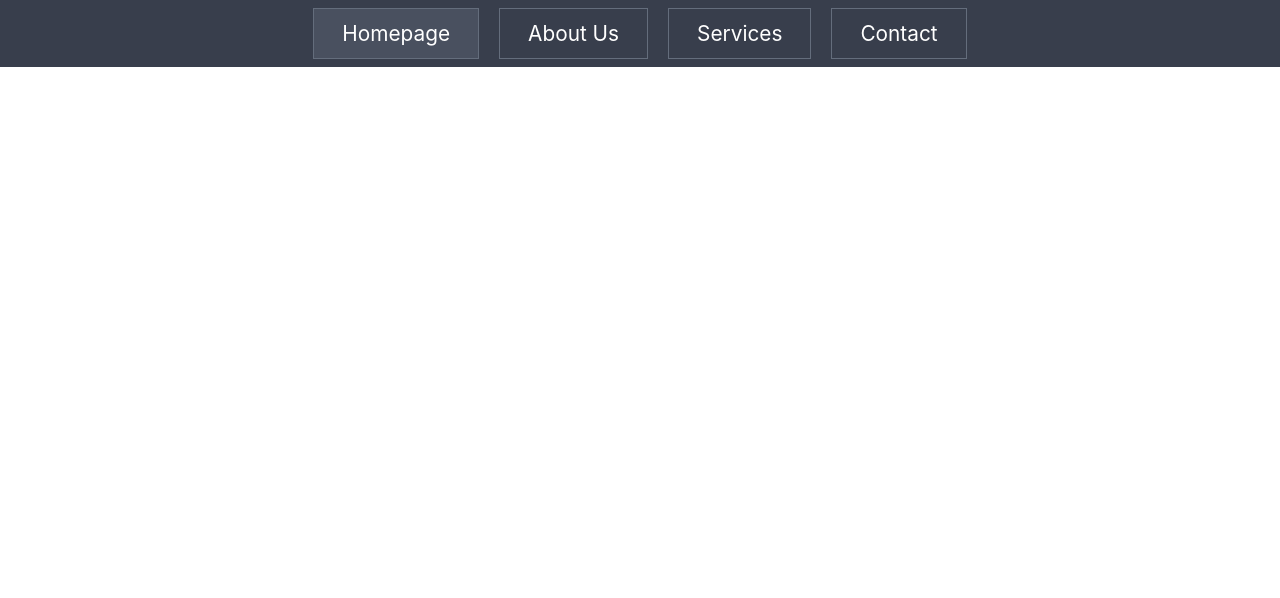
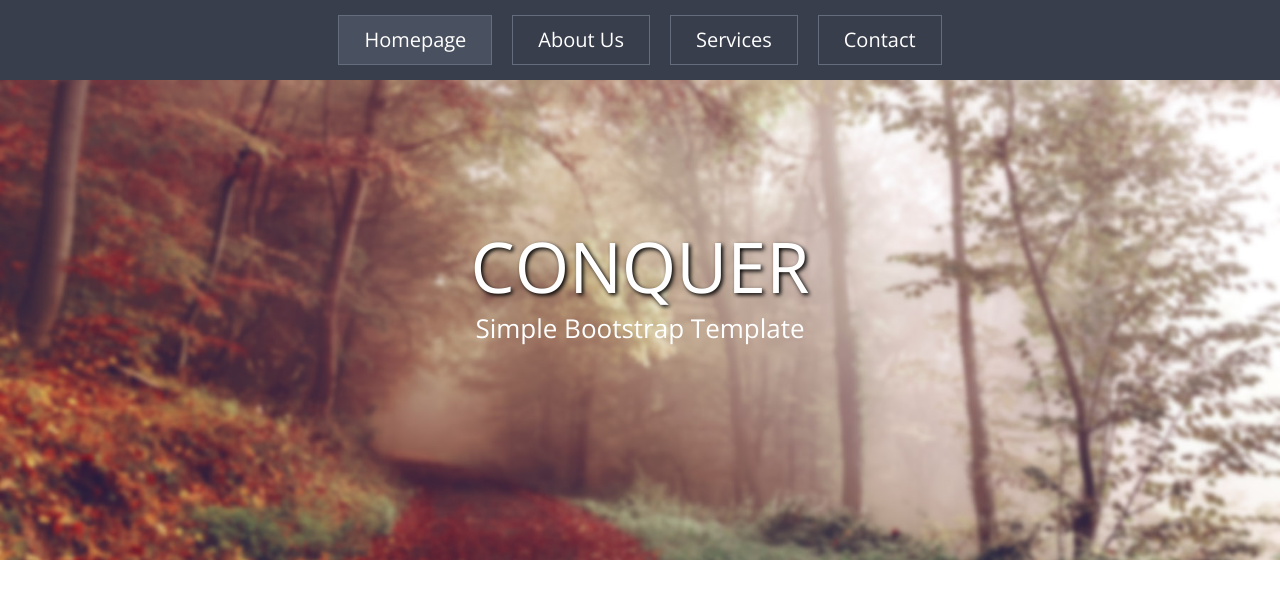
Before and after one commit to SagarKeshvala/Conqurer, a plain HTML site: page index.html in a window 1280 px wide. Drawn offline with nearby package versions, Linux system fonts and the light colour scheme.

Commit message:
Completed Header Section
Added Bootstrap Navbar and Completed Header content with Hero text and background Image

```diff
--- a/css/style.css
+++ b/css/style.css
@@ -2,12 +2,27 @@
     margin: 0;
     padding: 0;
 }
+
+body {
+    font-family: 'Open Sans', sans-serif;
+}
+
+html {
+    font-size: 10px;
+}
+
 .nav-item {
-    font-size: 1.3rem;
-    padding: 1px 20px;
+    font-size: 2rem;
+    padding: .4rem 2rem;
     border: 1px solid #646d7c;
-    margin: 0 10px !important;
+    margin: 0 1rem !important;
 }
+
+.nav-item:hover {
+    background-color: #646d7c;
+    transition: all .5s;
+}
+
 .active {
     background-color: #49505F;
 }
@@ -15,10 +30,41 @@
     color: #fff !important;
     text-transform: capitalize;
 }
+
 .navbar {
     background-color: #383E4C !important;
+    padding: 1.5rem;
 }
 
 .navbar-nav {
     margin: 0 auto;
 }
+
+header {
+    width: 100vw;
+    height: 60vh;
+    background: url(/img/bg-1.jpg) no-repeat;
+    background-size: cover;
+    background-position:center;
+    position: relative;
+}
+
+.heading {
+    position: absolute;
+    left: 50%;
+    top: 30%;
+    transform: translate(-50%);
+    text-align: center;
+}
+
+.hero-text {
+    color: #fff;
+    font-size: 7rem;
+    text-transform: uppercase;
+    text-shadow: 2px 2px 4px #000000;
+}
+
+.sub-hero-text {
+    color: #fff;
+    font-size: 2.6rem;
+}
--- a/index.html
+++ b/index.html
@@ -4,6 +4,7 @@
     <meta charset="UTF-8">
     <meta name="viewport" content="width=device-width, initial-scale=1.0">
     <meta http-equiv="X-UA-Compatible" content="ie=edge">
+    <link href='https://fonts.googleapis.com/css?family=Open+Sans:300,400,600,700' rel='stylesheet' type='text/css'>
     <link rel="stylesheet" href="/css/bootstrap.min.css">
     <link rel="stylesheet" href="/css/style.css">
     <title>Conqurer Template</title>
@@ -12,7 +13,7 @@
 
     <!-- Navigation bar -->
     <nav class="navbar navbar-expand-sm bg-dark navbar-dark">
-      <button class="navbar-toggler" type="button" data-toggle="collapse" data-target="navbarSupportedContent" aria-controls="navbarSupportedContent" aria-expanded="false" aria-label="Toggle navigation">
+      <button class="navbar-toggler" type="button" data-toggle="collapse" data-target="#navbarSupportedContent" aria-controls="navbarSupportedContent" aria-expanded="false" aria-label="Toggle navigation">
         <span class="navbar-toggler-icon"></span>
       </button>
 
@@ -33,6 +34,15 @@
         </ul>
       </div>
     </nav>
+
+    <header id="home">
+      <div class="container-fluid">
+        <div class="heading">
+          <h1 class="hero-text">Conquer</h1>
+          <h4 class="sub-hero-text">Simple Bootstrap Template</h4>
+        </div>
+      </div>
+    </header>
     <!-- Scripts -->
     <script src="js/jquery-3.3.1.min.js"></script>
     <script src="js/bootstrap.min.js"></script>
```
